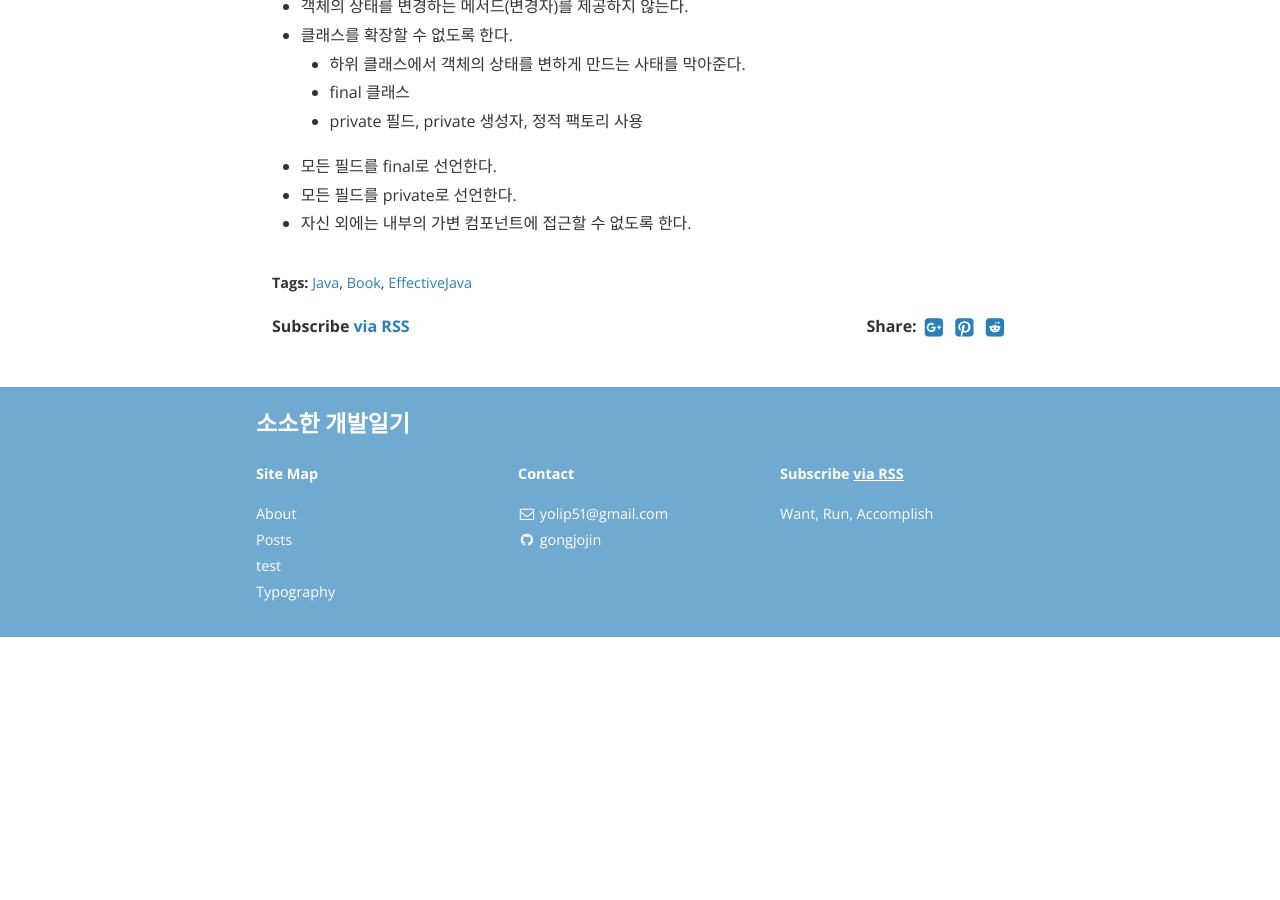
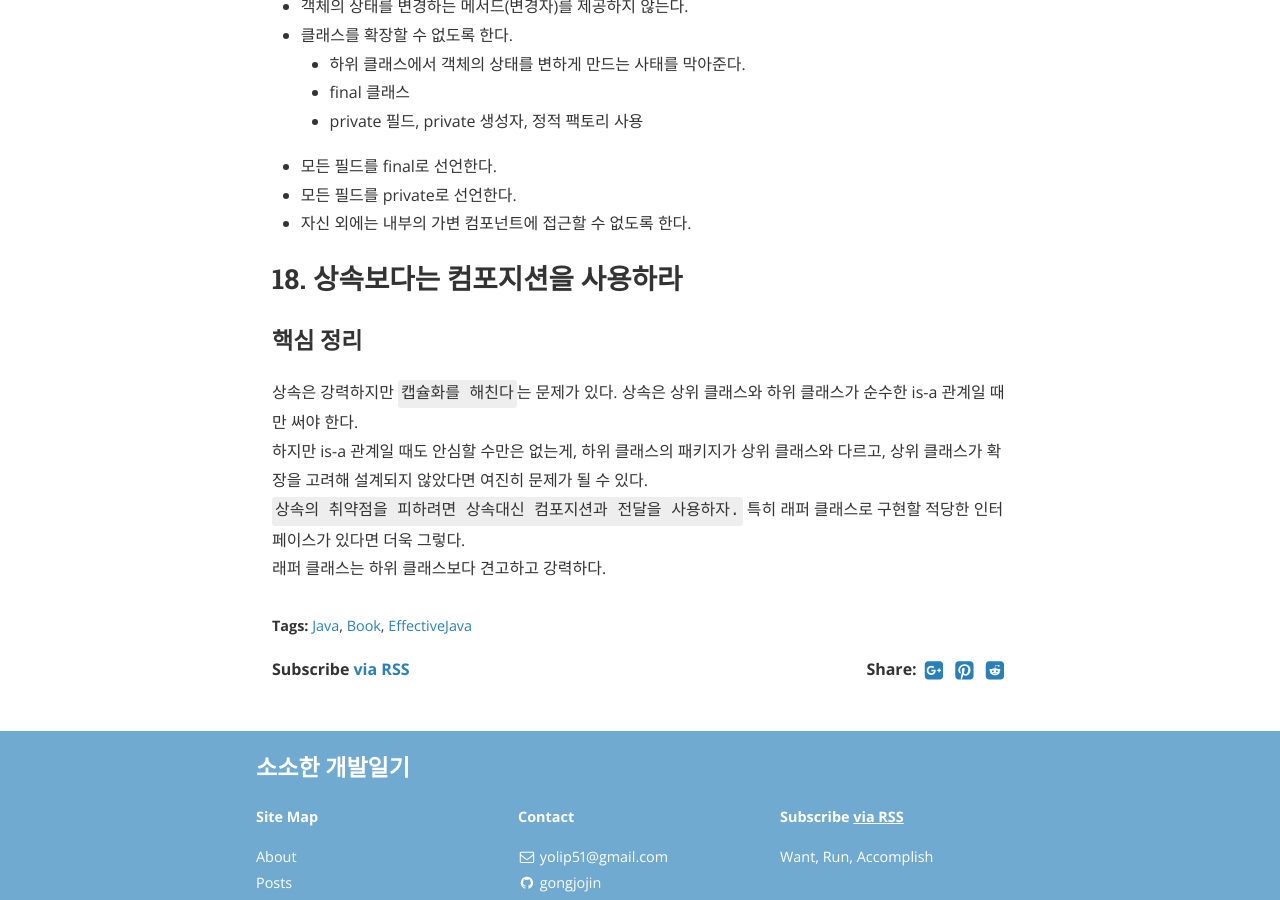
Before and after one commit to gonghojin/gonghojin.github.io, a Jekyll site: the page built from _posts/book/java/effectiveJava/2019-09-28-effectiveJava3.md, in a window 1280 px wide and 900 px high, scrolled down 1377 px. Built offline with Jekyll 4.4.1, drawn with Linux system fonts in a browser that asks for light colours; nearby versions of some CDN libraries; comment, search, counter and statistics services are not loaded; before the commit the page ends 2014 px from its top, so only the background shows below that.

```diff
--- a/_posts/book/java/effectiveJava/2019-09-28-effectiveJava3.md
+++ b/_posts/book/java/effectiveJava/2019-09-28-effectiveJava3.md
@@ -31,3 +31,10 @@ public 클래스는 `절대 가변 필드를 직접 노출해서는 안 된다.`
 + 모든 필드를 final로 선언한다.
 + 모든 필드를 private로 선언한다.
 + 자신 외에는 내부의 가변 컴포넌트에 접근할 수 없도록 한다.
+
+## 18. 상속보다는 컴포지션을 사용하라
+### 핵심 정리
+상속은 강력하지만 `캡슐화를 해친다`는 문제가 있다. 상속은 상위 클래스와 하위 클래스가 순수한 is-a 관계일 때만 써야 한다.
+하지만 is-a 관계일 때도 안심할 수만은 없는게, 하위 클래스의 패키지가 상위 클래스와 다르고, 상위 클래스가 확장을 고려해 설계되지 않았다면 여진히 문제가 될 수 있다.
+`상속의 취약점을 피하려면 상속대신 컴포지션과 전달을 사용하자.` 특히 래퍼 클래스로 구현할 적당한 인터페이스가 있다면 더욱 그렇다.
+래퍼 클래스는 하위 클래스보다 견고하고 강력하다.
```
